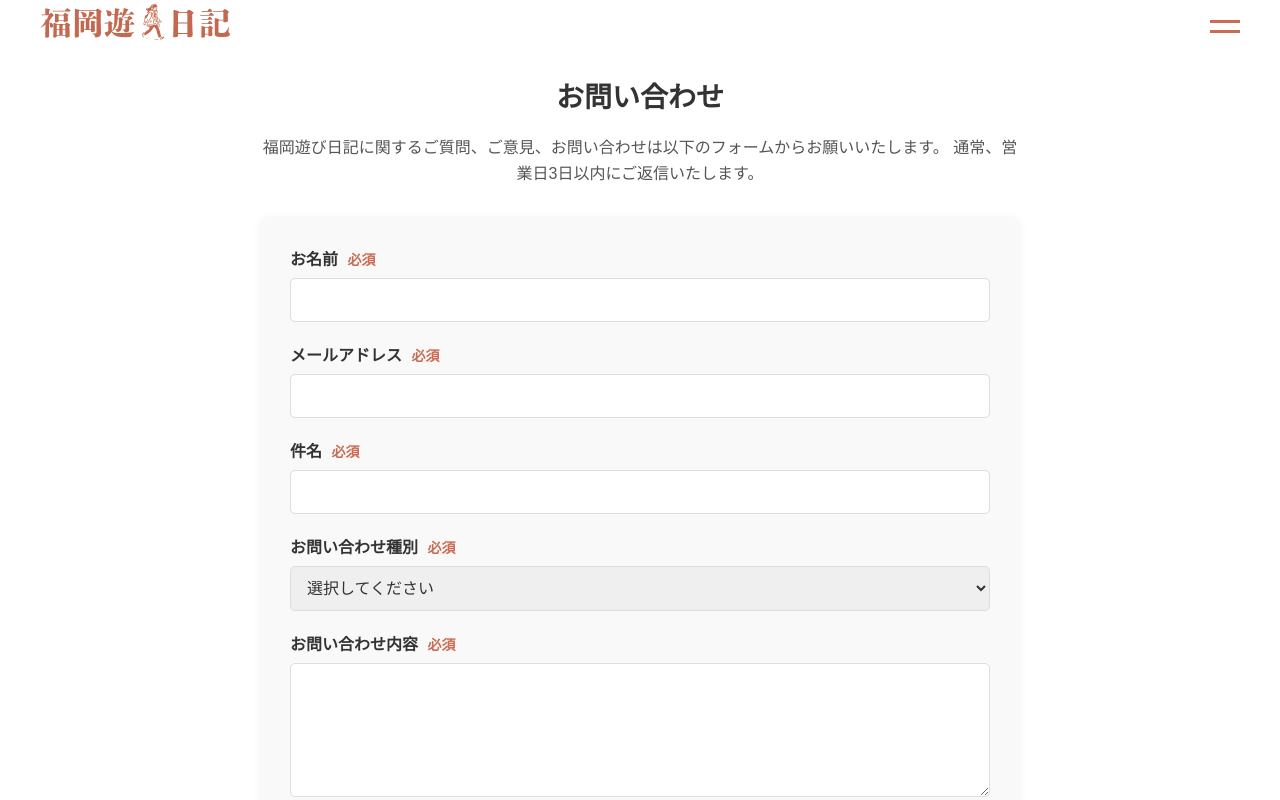
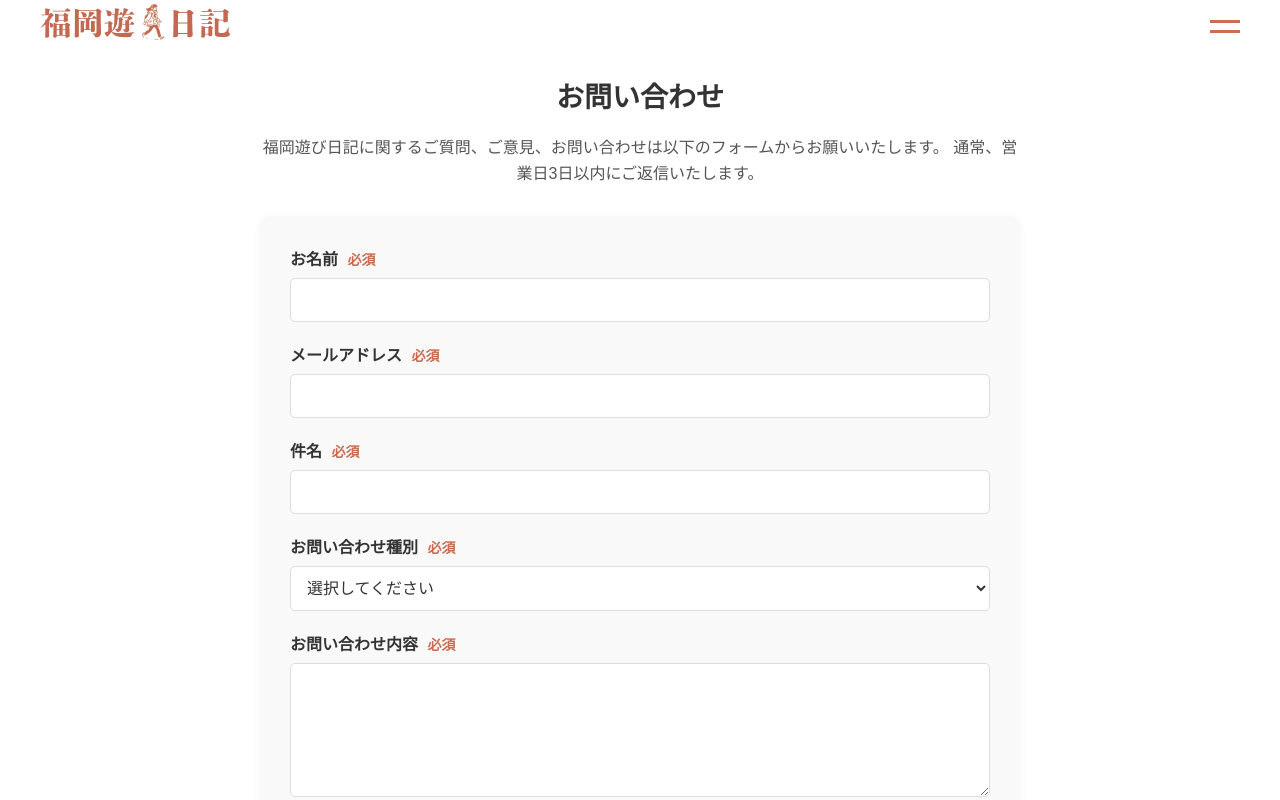
Before and after one commit to osho210/fukuoka_asobi, a Next.js app in the folder frontend/: page /contact in a window 1280 px wide. Shown: the top 800 px of the page. Built offline with nearby package versions, Linux system fonts and the light colour scheme; no server answers; a web font is replaced by a local one.

Commit message:
patch-chore styleの修正

```diff
--- a/frontend/src/app/contact/contact.css
+++ b/frontend/src/app/contact/contact.css
@@ -56,6 +56,7 @@
   font-size: 16px;
   color: #333;
   transition: border-color 0.3s;
+  background: #fff;
 }
 
 .contact-form-input:focus,
@@ -77,6 +78,7 @@
 
 .contact-form-checkbox {
   margin-right: 10px;
+  background: #fff;
 }
 
 .contact-form-checkbox-label {
```
